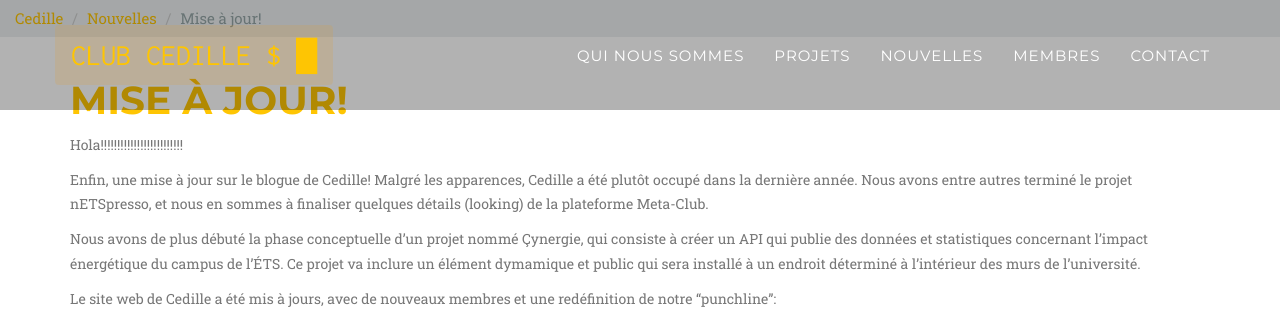
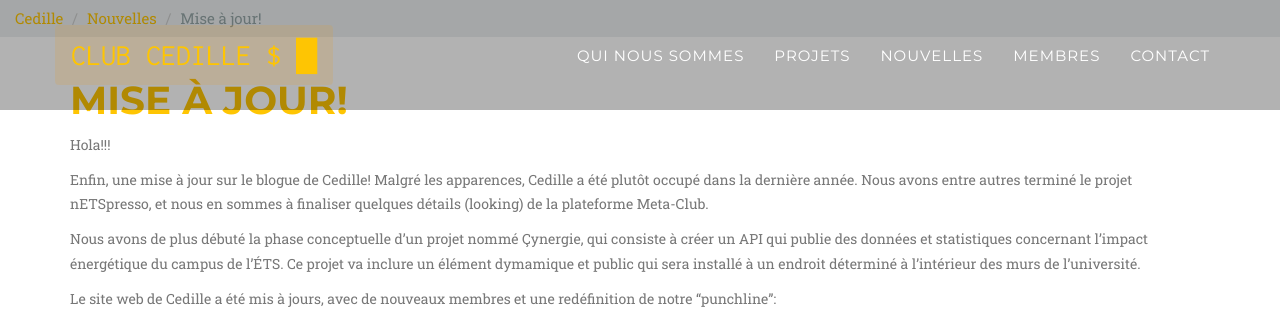
Before and after one commit to ClubCedille/clubcedille.github.io, a Jekyll site: the page built from _posts/2015-07-13-mise-a-jour.markdown, in a window 1280 px wide. Shown: the top 320 px of the page. Built offline with Jekyll 4.4.1, drawn with Linux system fonts in a browser that asks for light colours; some web fonts are replaced.

```diff
--- a/_posts/2015-07-13-mise-a-jour.markdown
+++ b/_posts/2015-07-13-mise-a-jour.markdown
@@ -9,7 +9,7 @@ categories:
 tags: []
 ---
 
-Hola!!!!!!!!!!!!!!!!!!!!!!!!!
+Hola!!!
 
 Enfin, une mise à jour sur le blogue de Cedille! Malgré les apparences, Cedille a été plutôt occupé dans la dernière année. Nous avons entre autres terminé le projet nETSpresso, et nous en sommes à finaliser quelques détails (looking) de la plateforme Meta-Club.
 
```
Also changed, not shown: 1 other file.
